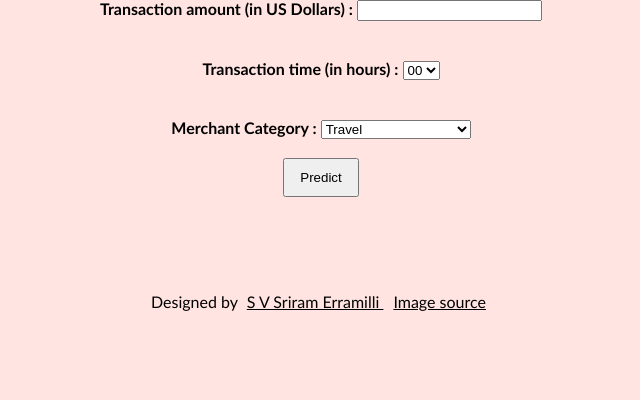
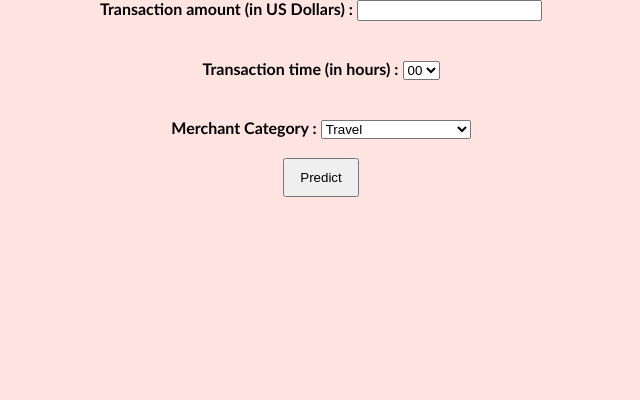
Before and after one commit to Tushar-bansall/Credit_Card_fraud_detection, a Flask app: page / in a window 1280 px wide. Shown: the part 400-800 px from the top of the page, without its empty margins (294-934 px from the left). Run offline with Flask 3, Linux system fonts and the light colour scheme; parts of the project's set-up code (start-up, migrations or seed data) failed here and were passed over.

Commit message:
Project Completed

```diff
--- a/templates/index.html
+++ b/templates/index.html
@@ -92,7 +92,7 @@
     <br>
 
 </form> <br><br><br><br><br>
-    <footer class="button"><f> Designed by <a href="https://www.linkedin.com/in/svsriramerramilli/" style="text-align: right;" > S V Sriram Erramilli </a> <a href = "https://news.mit.edu/2018/machine-learning-financial-credit-card-fraud-0920">Image source </a></f></footer>
+    <footer class="button"></footer>
     <!--footer class="button"></footer-->
     <style>
 a:link, a:visited {
```
Also changed, not shown: README.md.
